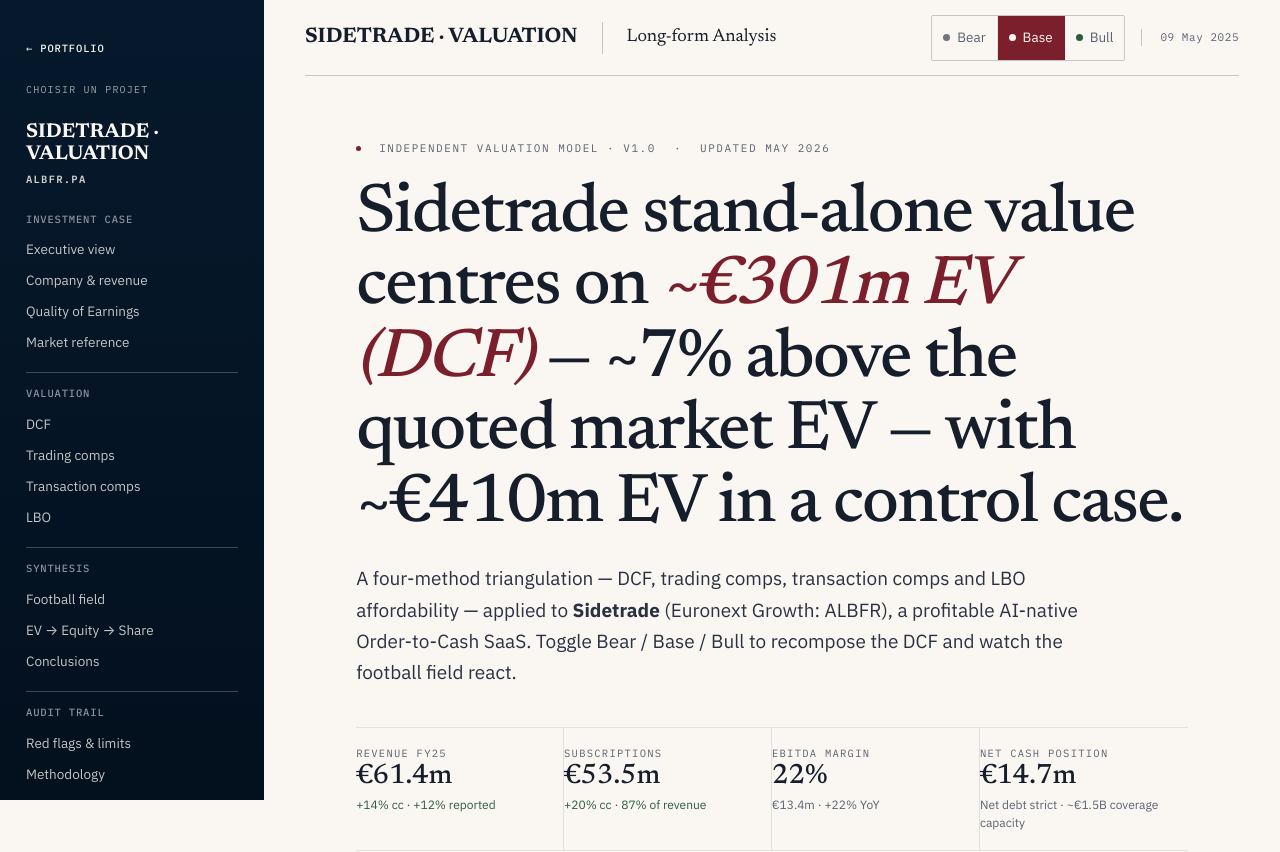
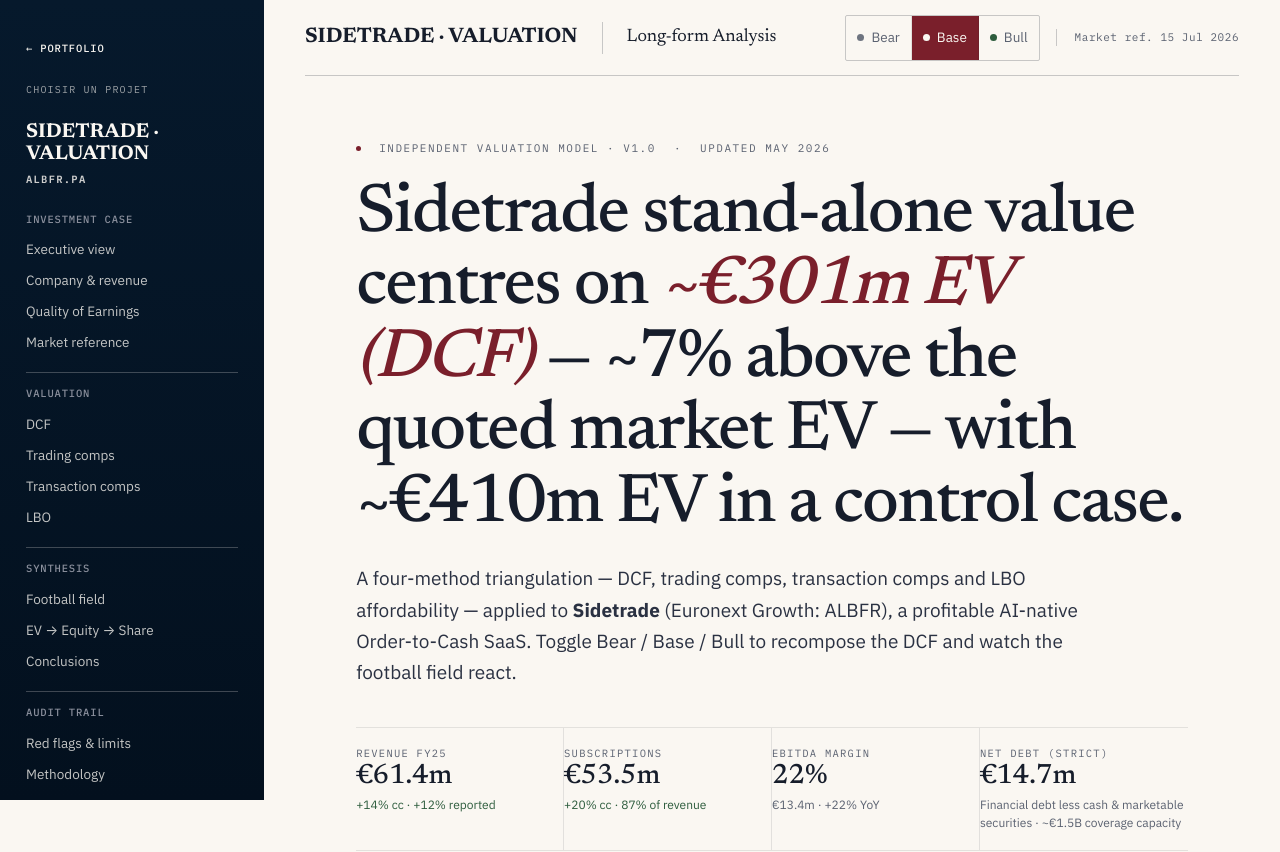
Before and after one commit to HBenChaouch/Portfolio, a React (Vite) app: page /cases/sidetrade-valuation in a window 1280 px wide. Shown: the top 852 px of the page. Built offline with nearby package versions, Linux system fonts and the light colour scheme.

Commit message:
S3: clarifier les libelles financiers

```diff
--- a/src/components/CaseShell.jsx
+++ b/src/components/CaseShell.jsx
@@ -200,7 +200,7 @@
                 </button>
               ))}
             </div>
-            <span className="control-date">09 May 2025</span>
+            <span className="control-date">Market ref. 15 Jul 2026</span>
           </div>
         </header>
         <Outlet />
--- a/src/routes/AnalysisView.jsx
+++ b/src/routes/AnalysisView.jsx
@@ -425,7 +425,7 @@
           <div className="cell"><div className="k">Revenue FY25</div><div className="v">€61.4m</div><div className="d up">+14% cc · +12% reported</div></div>
           <div className="cell"><div className="k">Subscriptions</div><div className="v">€53.5m</div><div className="d up">+20% cc · 87% of revenue</div></div>
           <div className="cell"><div className="k">EBITDA margin</div><div className="v">22%</div><div className="d">€13.4m · +22% YoY</div></div>
-          <div className="cell"><div className="k">Net cash position</div><div className="v">€14.7m</div><div className="d">Net debt strict · ~€1.5B coverage capacity</div></div>
+          <div className="cell"><div className="k">Net debt (strict)</div><div className="v">€14.7m</div><div className="d">Financial debt less cash &amp; marketable securities · ~€1.5B coverage capacity</div></div>
         </div>
         <nav className="desktop-chapter-index" aria-label="Sidetrade analysis chapters">
           <a href="#snapshot"><span>01</span>Investment case</a>
@@ -546,7 +546,7 @@
           <div><span>FCF normalised</span><strong>€7.163m</strong><p>Timing-normalised view used as the economic cash lens.</p></div>
         </div>
         <div className="qoe-flags"><strong>Underwrite before signing</strong><span>CIR eligibility and reimbursement timing</span><span>ezyCollect / SHS Viveon pro forma integration</span><span>Normalised tax and working-capital evidence</span></div>
-        <p className="qoe-source">Source: audited QoE note and canonical workbook. No new financial definition introduced in S3; “e” denotes an estimate to confirm.</p>
+        <p className="qoe-source">Source: internally reviewed QoE note and canonical workbook. No new financial definition introduced in S3; “e” denotes an estimate to confirm.</p>
       </section>
 
       <section className="block" id="market">
```
